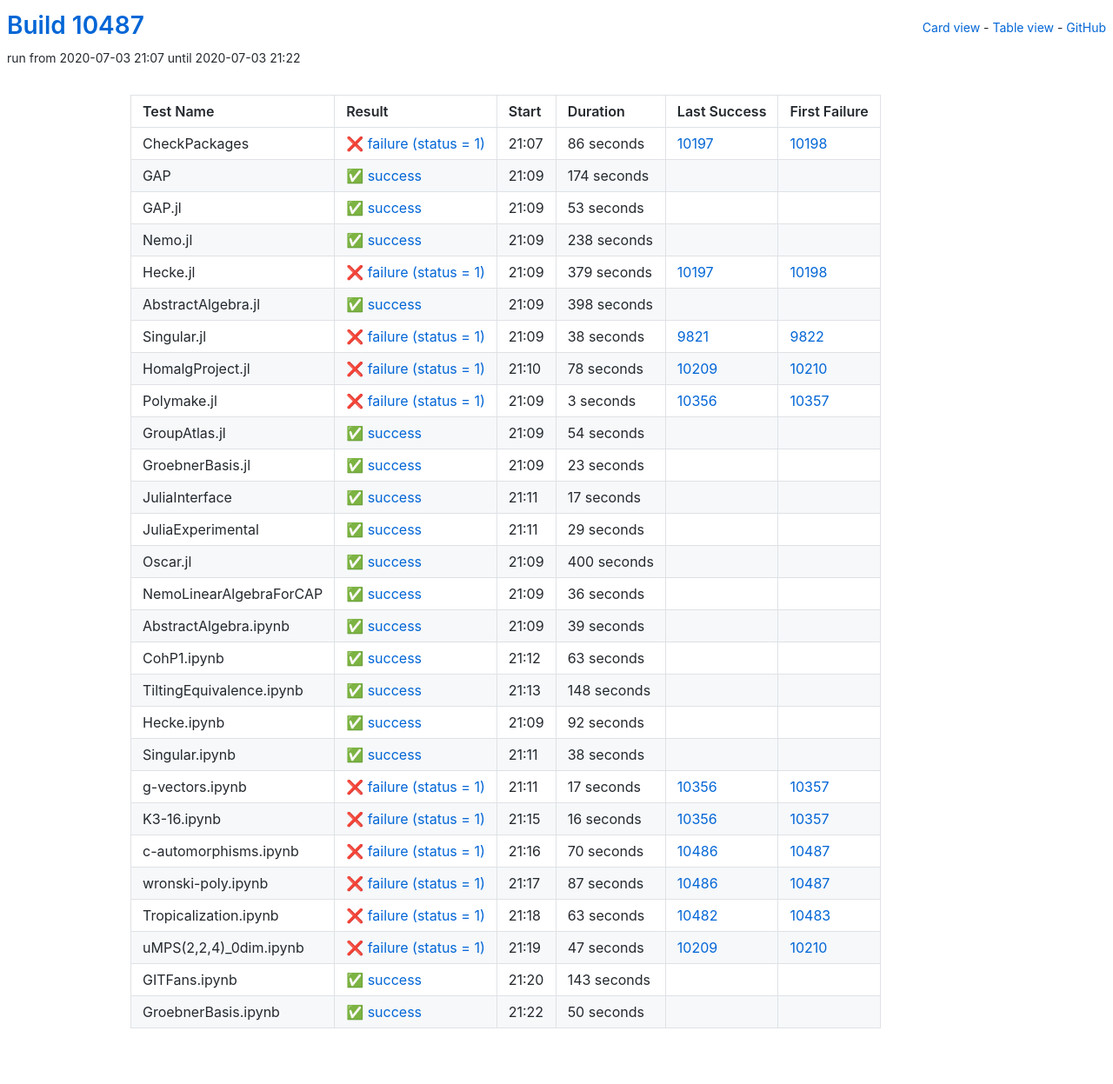
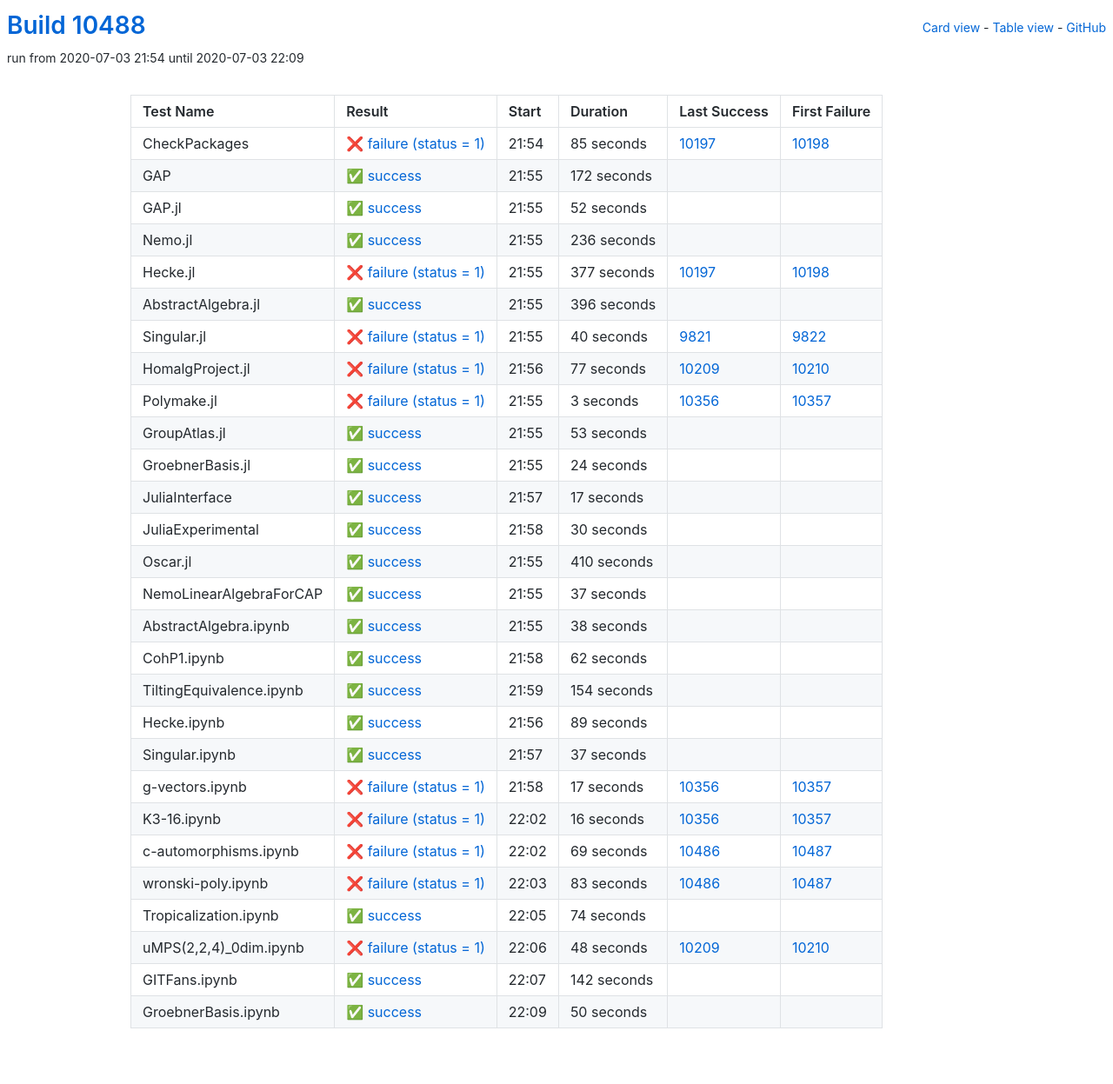
Before and after one commit to oscar-system/oscar-ci-status, a Jekyll site: the page built from table.html, in a window 1280 px wide. Shown: the whole page at 87% size. Built offline with Jekyll 4.4.1, drawn with Linux system fonts in a browser that asks for light colours.

Commit message:
Build #10488

```diff
--- a/_data/ci.yml
+++ b/_data/ci.yml
@@ -1,6 +1,6 @@
 ---
-build: 10487
-build_url: https://oscarci.mathematik.uni-kl.de/job/oscar/10487/
+build: 10488
+build_url: https://oscarci.mathematik.uni-kl.de/job/oscar/10488/
 job: oscar
 organization: oscar-system
 repo: oscar-ci-status
@@ -8,104 +8,104 @@
 tests:
 - name: CheckPackages
   id: checkpackages
-  log: https://oscarci.mathematik.uni-kl.de/job/oscar/10487/artifact/logs/build-10487/CheckPackages.log
-  start: 2020-07-03 21:07
+  log: https://oscarci.mathematik.uni-kl.de/job/oscar/10488/artifact/logs/build-10488/CheckPackages.log
+  start: 2020-07-03 21:54
   success: false
   exitcode: 1
   status: failure
-  duration: 86
+  duration: 85
   last_success: 10197
   last_success_url: https://oscarci.mathematik.uni-kl.de/job/oscar/10197/
   first_failure: 10198
   first_failure_url: https://oscarci.mathematik.uni-kl.de/job/oscar/10198/
 - name: GAP
   id: gap
-  log: https://oscarci.mathematik.uni-kl.de/job/oscar/10487/artifact/logs/build-10487/GAP.log
-  start: 2020-07-03 21:09
+  log: https://oscarci.mathematik.uni-kl.de/job/oscar/10488/artifact/logs/build-10488/GAP.log
+  start: 2020-07-03 21:55
   success: true
   exitcode: 0
   status: success
-  duration: 174
+  duration: 172
   last_success: false
   last_success_url:
   first_failure: false
   first_failure_url:
 - name: GAP.jl
   id: gap-jl
-  log: https://oscarci.mathematik.uni-kl.de/job/oscar/10487/artifact/logs/build-10487/GAP.jl.log
-  start: 2020-07-03 21:09
+  log: https://oscarci.mathematik.uni-kl.de/job/oscar/10488/artifact/logs/build-10488/GAP.jl.log
+  start: 2020-07-03 21:55
   success: true
   exitcode: 0
   status: success
-  duration: 53
+  duration: 52
   last_success: false
   last_success_url:
   first_failure: false
   first_failure_url:
 - name: Nemo.jl
   id: nemo-jl
-  log: https://oscarci.mathematik.uni-kl.de/job/oscar/10487/artifact/logs/build-10487/Nemo.jl.log
-  start: 2020-07-03 21:09
+  log: https://oscarci.mathematik.uni-kl.de/job/oscar/10488/artifact/logs/build-10488/Nemo.jl.log
+  start: 2020-07-03 21:55
   success: true
   exitcode: 0
   status: success
-  duration: 238
+  duration: 236
   last_success: false
   last_success_url:
   first_failure: false
   first_failure_url:
 - name: Hecke.jl
   id: hecke-jl
-  log: https://oscarci.mathematik.uni-kl.de/job/oscar/10487/artifact/logs/build-10487/Hecke.jl.log
-  start: 2020-07-03 21:09
+  log: https://oscarci.mathematik.uni-kl.de/job/oscar/10488/artifact/logs/build-10488/Hecke.jl.log
+  start: 2020-07-03 21:55
   success: false
   exitcode: 1
   status: failure
-  duration: 379
+  duration: 377
   last_success: 10197
   last_success_url: https://oscarci.mathematik.uni-kl.de/job/oscar/10197/
   first_failure: 10198
   first_failure_url: https://oscarci.mathematik.uni-kl.de/job/oscar/10198/
 - name: AbstractAlgebra.jl
   id: abstractalgebra-jl
-  log: https://oscarci.mathematik.uni-kl.de/job/oscar/10487/artifact/logs/build-10487/AbstractAlgebra.jl.log
-  start: 2020-07-03 21:09
+  log: https://oscarci.mathematik.uni-kl.de/job/oscar/10488/artifact/logs/build-10488/AbstractAlgebra.jl.log
+  start: 2020-07-03 21:55
   success: true
   exitcode: 0
   status: success
-  duration: 398
+  duration: 396
   last_success: false
   last_success_url:
   first_failure: false
   first_failure_url:
 - name: Singular.jl
   id: singular-jl
-  log: https://oscarci.mathematik.uni-kl.de/job/oscar/10487/artifact/logs/build-10487/Singular.jl.log
-  start: 2020-07-03 21:09
+  log: https://oscarci.mathematik.uni-kl.de/job/oscar/10488/artifact/logs/build-10488/Singular.jl.log
+  start: 2020-07-03 21:55
   success: false
   exitcode: 1
   status: failure
-  duration: 38
+  duration: 40
   last_success: 9821
   last_success_url: https://oscarci.mathematik.uni-kl.de/job/oscar/9821/
   first_failure: 9822
   first_failure_url: https://oscarci.mathematik.uni-kl.de/job/oscar/9822/
 - name: HomalgProject.jl
   id: homalgproject-jl
-  log: https://oscarci.mathematik.uni-kl.de/job/oscar/10487/artifact/logs/build-10487/HomalgProject.jl.log
-  start: 2020-07-03 21:10
+  log: https://oscarci.mathematik.uni-kl.de/job/oscar/10488/artifact/logs/build-10488/HomalgProject.jl.log
+  start: 2020-07-03 21:56
   success: false
   exitcode: 1
   status: failure
-  duration: 78
+  duration: 77
   last_success: 10209
   last_success_url: https://oscarci.mathematik.uni-kl.de/job/oscar/10209/
   first_failure: 10210
   first_failure_url: https://oscarci.mathematik.uni-kl.de/job/oscar/10210/
 - name: Polymake.jl
   id: polymake-jl
-  log: https://oscarci.mathematik.uni-kl.de/job/oscar/10487/artifact/logs/build-10487/Polymake.jl.log
-  start: 2020-07-03 21:09
+  log: https://oscarci.mathematik.uni-kl.de/job/oscar/10488/artifact/logs/build-10488/Polymake.jl.log
+  start: 2020-07-03 21:55
   success: false
   exitcode: 1
   status: failure
@@ -116,32 +116,32 @@
   first_failure_url: https://oscarci.mathematik.uni-kl.de/job/oscar/10357/
 - name: GroupAtlas.jl
   id: groupatlas-jl
-  log: https://oscarci.mathematik.uni-kl.de/job/oscar/10487/artifact/logs/build-10487/GroupAtlas.jl.log
-  start: 2020-07-03 21:09
+  log: https://oscarci.mathematik.uni-kl.de/job/oscar/10488/artifact/logs/build-10488/GroupAtlas.jl.log
+  start: 2020-07-03 21:55
   success: true
   exitcode: 0
   status: success
-  duration: 54
+  duration: 53
   last_success: false
   last_success_url:
   first_failure: false
   first_failure_url:
 - name: GroebnerBasis.jl
   id: groebnerbasis-jl
-  log: https://oscarci.mathematik.uni-kl.de/job/oscar/10487/artifact/logs/build-10487/GroebnerBasis.jl.log
-  start: 2020-07-03 21:09
+  log: https://oscarci.mathematik.uni-kl.de/job/oscar/10488/artifact/logs/build-10488/GroebnerBasis.jl.log
+  start: 2020-07-03 21:55
   success: true
   exitcode: 0
   status: success
-  duration: 23
+  duration: 24
   last_success: false
   last_success_url:
   first_failure: false
   first_failure_url:
 - name: JuliaInterface
   id: juliainterface
-  log: https://oscarci.mathematik.uni-kl.de/job/oscar/10487/artifact/logs/build-10487/JuliaInterface.log
-  start: 2020-07-03 21:11
+  log: https://oscarci.mathematik.uni-kl.de/job/oscar/10488/artifact/logs/build-10488/JuliaInterface.log
+  start: 2020-07-03 21:57
   success: true
   exitcode: 0
   status: success
@@ -152,92 +152,44 @@
   first_failure_url:
 - name: JuliaExperimental
   id: juliaexperimental
-  log: https://oscarci.mathematik.uni-kl.de/job/oscar/10487/artifact/logs/build-10487/JuliaExperimental.log
-  start: 2020-07-03 21:11
+  log: https://oscarci.mathematik.uni-kl.de/job/oscar/10488/artifact/logs/build-10488/JuliaExperimental.log
+  start: 2020-07-03 21:58
   success: true
   exitcode: 0
   status: success
-  duration: 29
+  duration: 30
   last_success: false
   last_success_url:
   first_failure: false
   first_failure_url:
 - name: Oscar.jl
   id: oscar-jl
-  log: https://oscarci.mathematik.uni-kl.de/job/oscar/10487/artifact/logs/build-10487/Oscar.jl.log
-  start: 2020-07-03 21:09
+  log: https://oscarci.mathematik.uni-kl.de/job/oscar/10488/artifact/logs/build-10488/Oscar.jl.log
+  start: 2020-07-03 21:55
   success: true
   exitcode: 0
   status: success
-  duration: 400
+  duration: 410
   last_success: false
   last_success_url:
   first_failure: false
   first_failure_url:
 - name: NemoLinearAlgebraForCAP
   id: nemolinearalgebraforcap
-  log: https://oscarci.mathematik.uni-kl.de/job/oscar/10487/artifact/logs/build-10487/NemoLinearAlgebraForCAP.log
-  start: 2020-07-03 21:09
+  log: https://oscarci.mathematik.uni-kl.de/job/oscar/10488/artifact/logs/build-10488/NemoLinearAlgebraForCAP.log
+  start: 2020-07-03 21:55
   success: true
   exitcode: 0
   status: success
-  duration: 36
+  duration: 37
   last_success: false
   last_success_url:
   first_failure: false
   first_failure_url:
 - name: AbstractAlgebra.ipynb
   id: abstractalgebra-ipynb
-  log: https://oscarci.mathematik.uni-kl.de/job/oscar/10487/artifact/logs/build-10487/AbstractAlgebra.ipynb.log
-  start: 2020-07-03 21:09
-  success: true
-  exitcode: 0
-  status: success
-  duration: 39
-  last_success: false
-  last_success_url:
-  first_failure: false
-  first_failure_url:
-- name: CohP1.ipynb
-  id: cohp1-ipynb
-  log: https://oscarci.mathematik.uni-kl.de/job/oscar/10487/artifact/logs/build-10487/CohP1.ipynb.log
-  start: 2020-07-03 21:12
-  success: true
-  exitcode: 0
-  status: success
-  duration: 63
-  last_success: false
-  last_success_url:
-  first_failure: false
-  first_failure_url:
-- name: TiltingEquivalence.ipynb
-  id: tiltingequivalence-ipynb
-  log: https://oscarci.mathematik.uni-kl.de/job/oscar/10487/artifact/logs/build-10487/TiltingEquivalence.ipynb.log
-  start: 2020-07-03 21:13
-  success: true
-  exitcode: 0
-  status: success
-  duration: 148
-  last_success: false
-  last_success_url:
-  first_failure: false
-  first_failure_url:
-- name: Hecke.ipynb
-  id: hecke-ipynb
-  log: https://oscarci.mathematik.uni-kl.de/job/oscar/10487/artifact/logs/build-10487/Hecke.ipynb.log
-  start: 2020-07-03 21:09
-  success: true
-  exitcode: 0
-  status: success
-  duration: 92
-  last_success: false
-  last_success_url:
-  first_failure: false
-  first_failure_url:
-- name: Singular.ipynb
-  id: singular-ipynb
-  log: https://oscarci.mathematik.uni-kl.de/job/oscar/10487/artifact/logs/build-10487/Singular.ipynb.log
-  start: 2020-07-03 21:11
+  log: https://oscarci.mathematik.uni-kl.de/job/oscar/10488/artifact/logs/build-10488/AbstractAlgebra.ipynb.log
+  start: 2020-07-03 21:55
   success: true
   exitcode: 0
   status: success
@@ -246,10 +198,58 @@
   last_success_url:
   first_failure: false
   first_failure_url:
+- name: CohP1.ipynb
+  id: cohp1-ipynb
+  log: https://oscarci.mathematik.uni-kl.de/job/oscar/10488/artifact/logs/build-10488/CohP1.ipynb.log
+  start: 2020-07-03 21:58
+  success: true
+  exitcode: 0
+  status: success
+  duration: 62
+  last_success: false
+  last_success_url:
+  first_failure: false
+  first_failure_url:
+- name: TiltingEquivalence.ipynb
+  id: tiltingequivalence-ipynb
+  log: https://oscarci.mathematik.uni-kl.de/job/oscar/10488/artifact/logs/build-10488/TiltingEquivalence.ipynb.log
+  start: 2020-07-03 21:59
+  success: true
+  exitcode: 0
+  status: success
+  duration: 154
+  last_success: false
+  last_success_url:
+  first_failure: false
+  first_failure_url:
+- name: Hecke.ipynb
+  id: hecke-ipynb
+  log: https://oscarci.mathematik.uni-kl.de/job/oscar/10488/artifact/logs/build-10488/Hecke.ipynb.log
+  start: 2020-07-03 21:56
+  success: true
+  exitcode: 0
+  status: success
+  duration: 89
+  last_success: false
+  last_success_url:
+  first_failure: false
+  first_failure_url:
+- name: Singular.ipynb
+  id: singular-ipynb
+  log: https://oscarci.mathematik.uni-kl.de/job/oscar/10488/artifact/logs/build-10488/Singular.ipynb.log
+  start: 2020-07-03 21:57
+  success: true
+  exitcode: 0
+  status: success
+  duration: 37
+  last_success: false
+  last_success_url:
+  first_failure: false
+  first_failure_url:
 - name: g-vectors.ipynb
   id: g-vectors-ipynb
-  log: https://oscarci.mathematik.uni-kl.de/job/oscar/10487/artifact/logs/build-10487/g-vectors.ipynb.log
-  start: 2020-07-03 21:11
+  log: https://oscarci.mathematik.uni-kl.de/job/oscar/10488/artifact/logs/build-10488/g-vectors.ipynb.log
+  start: 2020-07-03 21:58
   success: false
   exitcode: 1
   status: failure
@@ -260,8 +260,8 @@
   first_failure_url: https://oscarci.mathematik.uni-kl.de/job/oscar/10357/
 - name: K3-16.ipynb
   id: k3-16-ipynb
-  log: https://oscarci.mathematik.uni-kl.de/job/oscar/10487/artifact/logs/build-10487/K3-16.ipynb.log
-  start: 2020-07-03 21:15
+  log: https://oscarci.mathematik.uni-kl.de/job/oscar/10488/artifact/logs/build-10488/K3-16.ipynb.log
+  start: 2020-07-03 22:02
   success: false
   exitcode: 1
   status: failure
@@ -272,68 +272,68 @@
   first_failure_url: https://oscarci.mathematik.uni-kl.de/job/oscar/10357/
 - name: c-automorphisms.ipynb
   id: c-automorphisms-ipynb
-  log: https://oscarci.mathematik.uni-kl.de/job/oscar/10487/artifact/logs/build-10487/c-automorphisms.ipynb.log
-  start: 2020-07-03 21:16
+  log: https://oscarci.mathematik.uni-kl.de/job/oscar/10488/artifact/logs/build-10488/c-automorphisms.ipynb.log
+  start: 2020-07-03 22:02
   success: false
   exitcode: 1
   status: failure
-  duration: 70
+  duration: 69
   last_success: 10486
   last_success_url: https://oscarci.mathematik.uni-kl.de/job/oscar/10486/
   first_failure: 10487
   first_failure_url: https://oscarci.mathematik.uni-kl.de/job/oscar/10487/
 - name: wronski-poly.ipynb
   id: wronski-poly-ipynb
-  log: https://oscarci.mathematik.uni-kl.de/job/oscar/10487/artifact/logs/build-10487/wronski-poly.ipynb.log
-  start: 2020-07-03 21:17
+  log: https://oscarci.mathematik.uni-kl.de/job/oscar/10488/artifact/logs/build-10488/wronski-poly.ipynb.log
+  start: 2020-07-03 22:03
   success: false
   exitcode: 1
   status: failure
-  duration: 87
+  duration: 83
   last_success: 10486
   last_success_url: https://oscarci.mathematik.uni-kl.de/job/oscar/10486/
   first_failure: 10487
   first_failure_url: https://oscarci.mathematik.uni-kl.de/job/oscar/10487/
 - name: Tropicalization.ipynb
   id: tropicalization-ipynb
-  log: https://oscarci.mathematik.uni-kl.de/job/oscar/10487/artifact/logs/build-10487/Tropicalization.ipynb.log
-  start: 2020-07-03 21:18
+  log: https://oscarci.mathematik.uni-kl.de/job/oscar/10488/artifact/logs/build-10488/Tropicalization.ipynb.log
+  start: 2020-07-03 22:05
+  success: true
+  exitcode: 0
+  status: success
+  duration: 74
+  last_success: false
+  last_success_url:
+  first_failure: false
+  first_failure_url:
+- name: uMPS(2,2,4)_0dim.ipynb
+  id: umps-2-2-4-0dim-ipynb
+  log: https://oscarci.mathematik.uni-kl.de/job/oscar/10488/artifact/logs/build-10488/uMPS-2-2-4-_0dim.ipynb.log
+  start: 2020-07-03 22:06
   success: false
   exitcode: 1
   status: failure
-  duration: 63
-  last_success: 10482
-  last_success_url: https://oscarci.mathematik.uni-kl.de/job/oscar/10482/
-  first_failure: 10483
-  first_failure_url: https://oscarci.mathematik.uni-kl.de/job/oscar/10483/
-- name: uMPS(2,2,4)_0dim.ipynb
-  id: umps-2-2-4-0dim-ipynb
-  log: https://oscarci.mathematik.uni-kl.de/job/oscar/10487/artifact/logs/build-10487/uMPS-2-2-4-_0dim.ipynb.log
-  start: 2020-07-03 21:19
-  success: false
-  exitcode: 1
-  status: failure
-  duration: 47
+  duration: 48
   last_success: 10209
   last_success_url: https://oscarci.mathematik.uni-kl.de/job/oscar/10209/
   first_failure: 10210
   first_failure_url: https://oscarci.mathematik.uni-kl.de/job/oscar/10210/
 - name: GITFans.ipynb
   id: gitfans-ipynb
-  log: https://oscarci.mathematik.uni-kl.de/job/oscar/10487/artifact/logs/build-10487/GITFans.ipynb.log
-  start: 2020-07-03 21:20
+  log: https://oscarci.mathematik.uni-kl.de/job/oscar/10488/artifact/logs/build-10488/GITFans.ipynb.log
+  start: 2020-07-03 22:07
   success: true
   exitcode: 0
   status: success
-  duration: 143
+  duration: 142
   last_success: false
   last_success_url:
   first_failure: false
   first_failure_url:
 - name: GroebnerBasis.ipynb
   id: groebnerbasis-ipynb
-  log: https://oscarci.mathematik.uni-kl.de/job/oscar/10487/artifact/logs/build-10487/GroebnerBasis.ipynb.log
-  start: 2020-07-03 21:22
+  log: https://oscarci.mathematik.uni-kl.de/job/oscar/10488/artifact/logs/build-10488/GroebnerBasis.ipynb.log
+  start: 2020-07-03 22:09
   success: true
   exitcode: 0
   status: success
```
Also changed, not shown: README.md.
